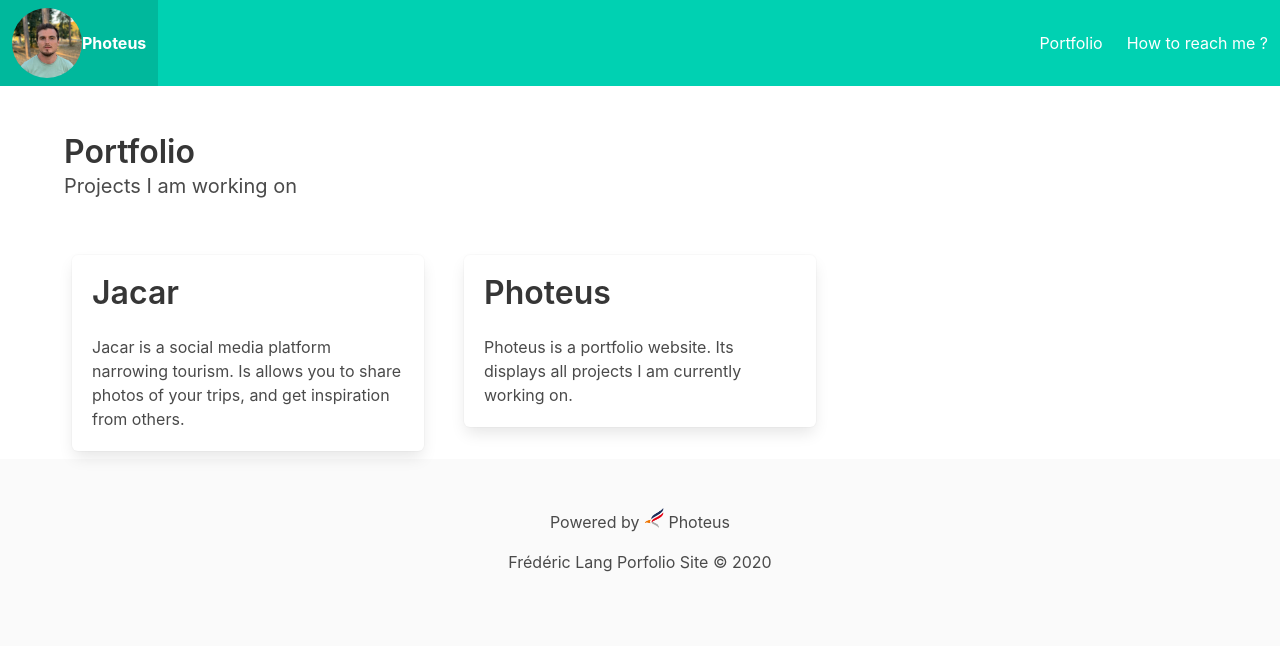
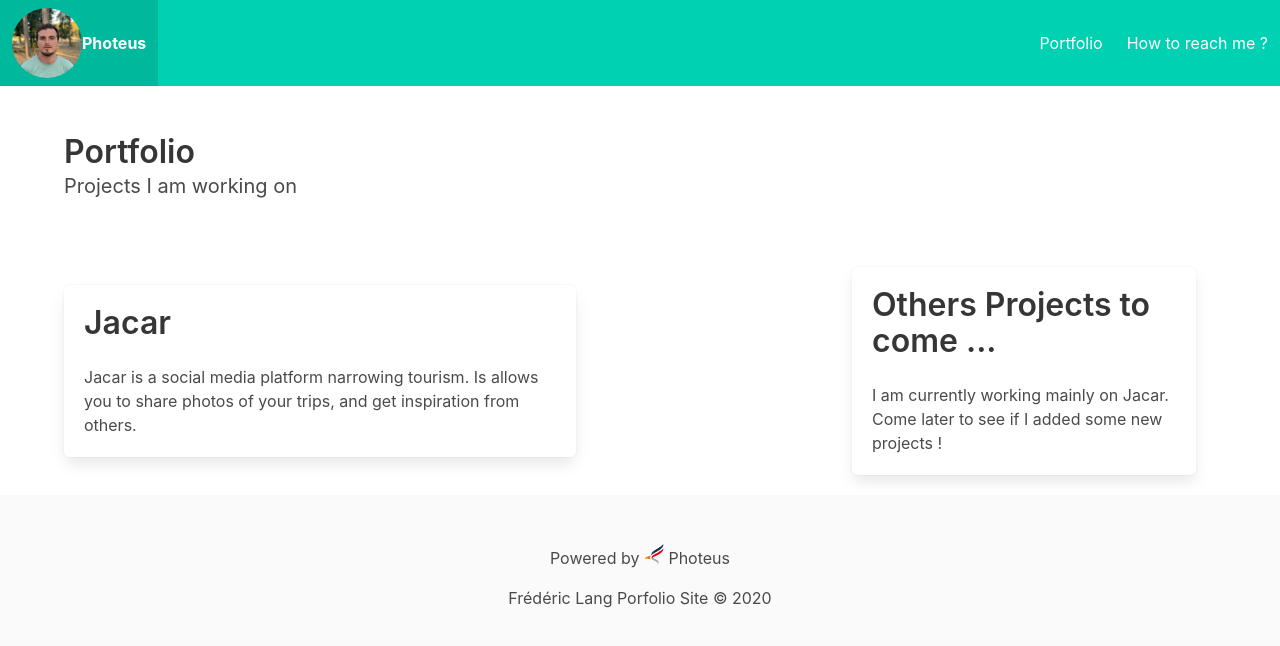
Before and after one commit to fredlnl/nextjs, a Next.js app: page /portfolio in a window 1280 px wide. Shown: the top 646 px of the page. Built offline with nearby package versions, Linux system fonts and the light colour scheme.

Commit message:
new portfolio with link to jacar

```diff
--- a/src/pages/portfolio.js
+++ b/src/pages/portfolio.js
@@ -17,18 +17,20 @@ export default () => (
         <section>
         <div className="container">
         <div className="tile is-ancestor">
-          <div className="tile is-child is-4">
-          <div className="box">
+        <div className="tile is-parent">
+          <a href="https://jacar-frontend.vercel.app/">
+          <div className="tile is-child is-8 box">
             <p className="title">Jacar</p>
             <p>Jacar is a social media platform narrowing tourism. Is allows you to share photos of your trips, and get inspiration from others.</p>
           </div>
-          </div>
+          </a>
           <div className="tile is-child is-4">
           <div className="box">
-            <p className="title">Photeus</p>
-            <p>Photeus is a portfolio website. Its displays all projects I am currently working on.</p>
+            <p className="title">Others Projects to come ...</p>
+            <p>I am currently working mainly on Jacar. Come later to see if I added some new projects !</p>
           </div>
           </div>
+        </div>
         </div>
         </div>
         </section>
```
